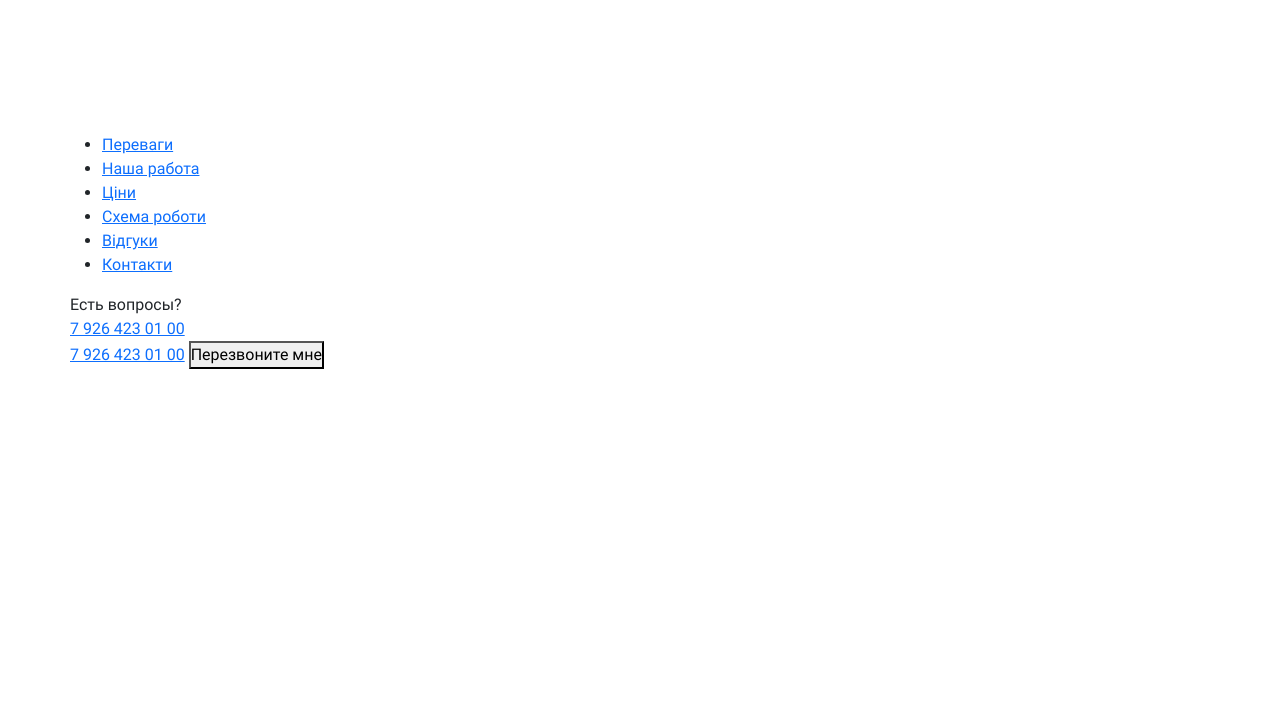
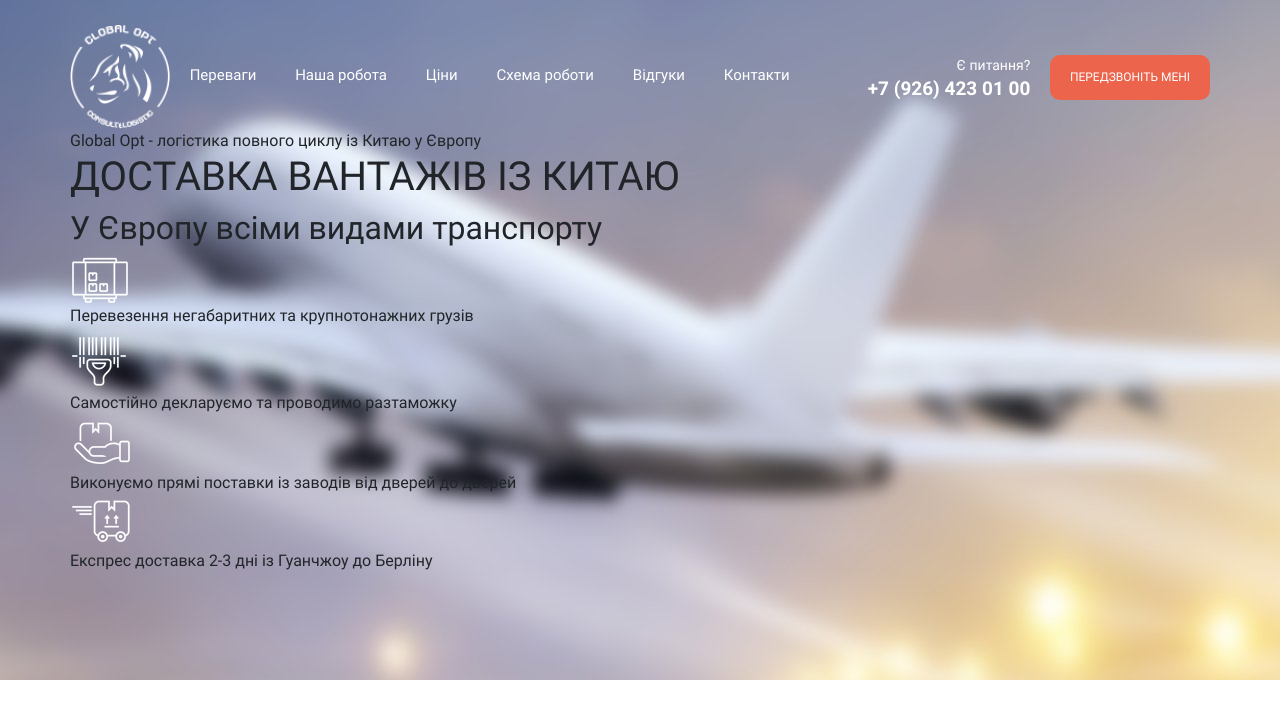
Before and after one commit to MaxBemax/Glopt, a website: page src/index.html in a window 1280 px wide. Drawn offline with Linux system fonts and the light colour scheme.

Commit message:
1st section

```diff
--- a/src/index.html
+++ b/src/index.html
@@ -33,26 +33,48 @@
    <link rel="stylesheet" href="css/style.min.css">
 </head>
 <body>
-   <section class="menu">
+   <section class="promo">
       <div class="container">
-         <a href="#" class="menu__link"><img src="icons/log1.svg" alt="Logo" class="menu__logo"></a>
-         <nav>
-            <ul class="menu__list">
-               <li class="menu__item"><a href="#" class="menu__link">Переваги</a></li>
-               <li class="menu__item"><a href="#" class="menu__link">Наша работа</a></li>
-               <li class="menu__item"><a href="#" class="menu__link">Ціни</a></li>
-               <li class="menu__item"><a href="#" class="menu__link">Схема роботи</a></li>
-               <li class="menu__item"><a href="#" class="menu__link">Відгуки</a></li>
-               <li class="menu__item"><a href="#" class="menu__link">Контакти</a></li>
-            </ul>
-         </nav>
-         <div class="menu__descr">
-            <div class="menu__question">Есть вопросы?</div>
-            <a href="tel:79264230100" class="menu__phone">7 926 423 01 00</a>
-         </div>
-         <div class="menu__order">
-            <a href="tel:79264230100" class="menu__phone">7 926 423 01 00</a>
-            <button class="menu__btn">Перезвоните мне</button>
+         <header class="header">
+            <a href="#" class="header__logo">
+               <img src="icons/log1.png" alt="Logo">
+            </a>
+            <nav>
+               <ul class="header__menu">
+                  <li class="header__link">Переваги</li>
+                  <li class="header__link">Наша робота </li>
+                  <li class="header__link">Ціни</li>
+                  <li class="header__link">Схема роботи</li>
+                  <li class="header__link">Відгуки</li>
+                  <li class="header__link">Контакти</li>
+               </ul>
+            </nav>
+            <div class="header__contact">
+               <div class="header__question">Є питання?</div>
+               <a href="tel:+79264230100" class="header__phone">+7 (926) 423 01 00</a>
+            </div>
+            <button class="button">Передзвоніть мені</button>
+         </header>
+         <div class="promo__suptitle">Global Opt - логістика повного циклу із Китаю у Європу</div>
+         <h1 class="promo__title">ДОСТАВКА ВАНТАЖІВ ІЗ КИТАЮ</h1>
+         <h2 class="promo__subtitle">У Європу всіми видами транспорту</h2>
+         <div class="promo__wrapper">
+            <div class="promo__item">
+               <img src="icons/1_1.png" alt="package" class="promo__icon">
+               <div class="promo__descr">Перевезення негабаритних та крупнотонажних грузів</div>
+            </div>
+            <div class="promo__item">
+               <img src="icons/1_2.png" alt="barcode" class="promo__icon">
+               <div class="promo__descr">Самостійно декларуємо та проводимо разтаможку</div>
+            </div>
+            <div class="promo__item">
+               <img src="icons/1_3.png" alt="hand" class="promo__icon">
+               <div class="promo__descr">Виконуємо прямі поставки із заводів від дверей до дверей</div>
+            </div>
+            <div class="promo__item">
+               <img src="icons/1_4.png" alt="container" class="promo__icon">
+               <div class="promo__descr">Експрес доставка 2-3 дні із Гуанчжоу до Берліну</div>
+            </div>
          </div>
       </div>
    </section>
--- a/src/sass/base/_mixins.scss
+++ /dev/null
@@ -1,8 +0,0 @@
-@mixin befor_button {
-   content: '';
-   position: absolute;
-   border-radius: 100%;
-   width: 160px;
-   height: 45px;
-   background-color: $main-color;
-}
--- /dev/null
+++ b/src/sass/blocks/_buttons.scss
@@ -0,0 +1,14 @@
+ .button {
+   display: block;
+   width: 160px;
+   height: 45px;
+   border-radius: 10px;
+   background-color: $main-color;
+   border: none;
+   color: #FFF;
+   text-align: center;
+   font-size: 12px;
+   font-weight: 400;
+   line-height: 22px;
+   text-transform: uppercase;
+ }
--- /dev/null
+++ b/src/sass/blocks/_header.scss
@@ -0,0 +1,47 @@
+.header {
+   display: flex;
+   flex-direction: row;
+   justify-content: space-between;
+   align-items: center;
+   &__logo {
+      width: 100px;
+      img {
+         width: 100%;
+      }
+   }
+   &__menu {
+      width: 630px;
+      display: flex;
+      flex-direction: row;
+      justify-content: space-between;
+      margin: 0;
+      padding: 5px 30px 9px 0;
+   }
+   &__link {
+      display: block;
+      list-style-type: none;
+      color: #FFF;
+      font-size: 15px;
+      line-height: 17px;
+      font-weight: 400;
+   }
+   &__contact {
+      width: 191px;
+   }
+   &__question {
+      color: #FFF;
+      text-align: right;
+      font-size: 14px;
+      font-weight: 300;
+      line-height: 24px;
+   }
+   &__phone {
+      display: block;
+      color: #FFF;
+      text-align: right;
+      font-size: 19px;
+      font-weight: 700;
+      line-height: 24px;
+      text-decoration: none;
+   }
+}
--- a/src/sass/blocks/_menu.scss
+++ /dev/null
@@ -1,3 +0,0 @@
-.menu {
-   min-height: 680px;
-}
--- /dev/null
+++ b/src/sass/blocks/_promo.scss
@@ -0,0 +1,5 @@
+.promo {
+   min-height: 680px;
+   padding: 25px 0 80px 0;
+   background: url(../../img/main.jpg) center (center/cover) no-repeat;
+}
--- a/src/sass/style.scss
+++ b/src/sass/style.scss
@@ -2,7 +2,6 @@
 @import 'libs/font';
 
 @import 'base/variables';
-@import 'base/mixins';
 
 
 
@@ -19,4 +18,6 @@
 }
 
 
-@import 'blocks/menu';
+@import 'blocks/promo';
+@import 'blocks/header';
+@import 'blocks/buttons';
```
Also changed, not shown: dist/css/style.min.css, dist/img/main.jpg (added), dist/index.html, src/css/style.min.css, src/img/main.jpg (added), 2 other files.
